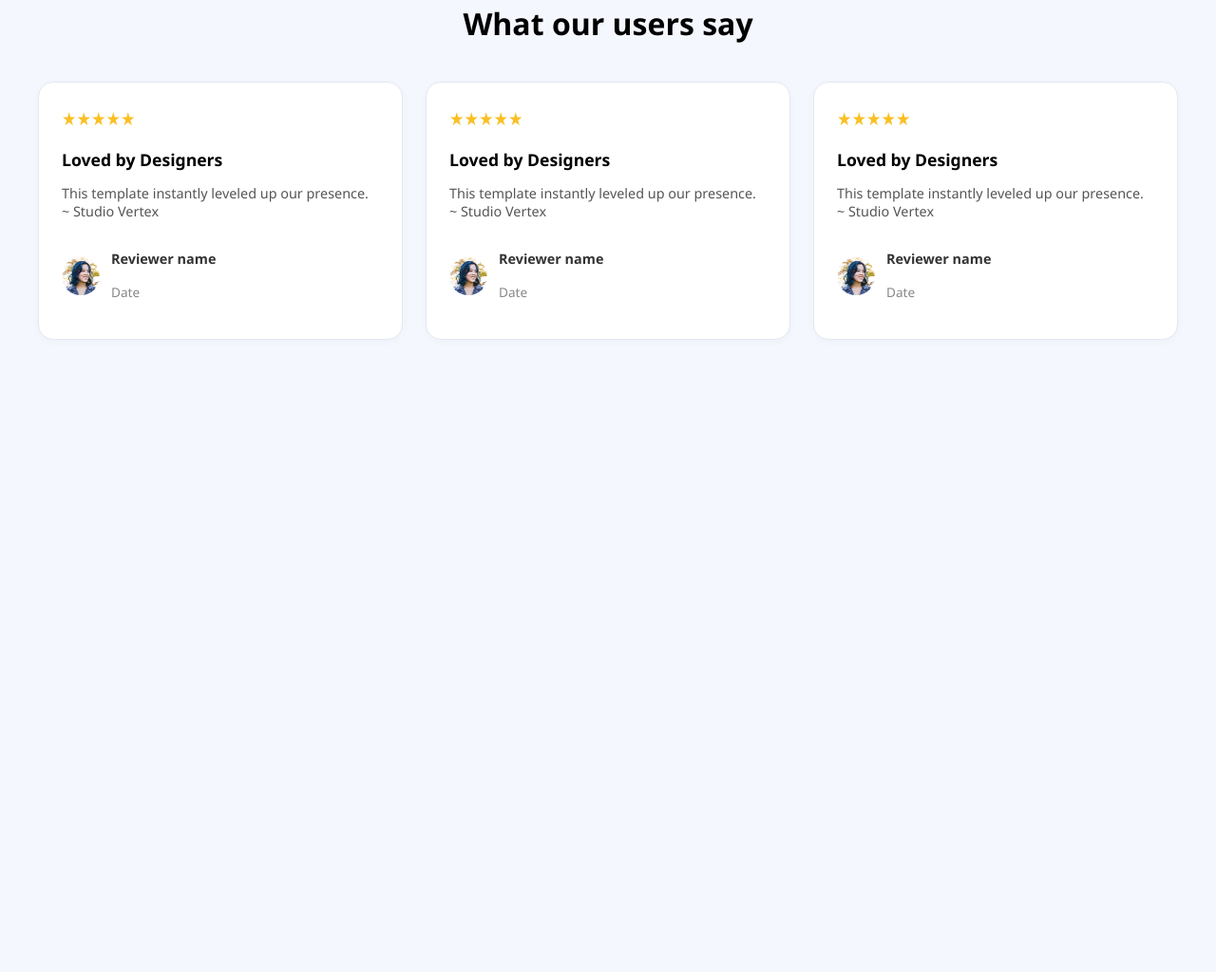
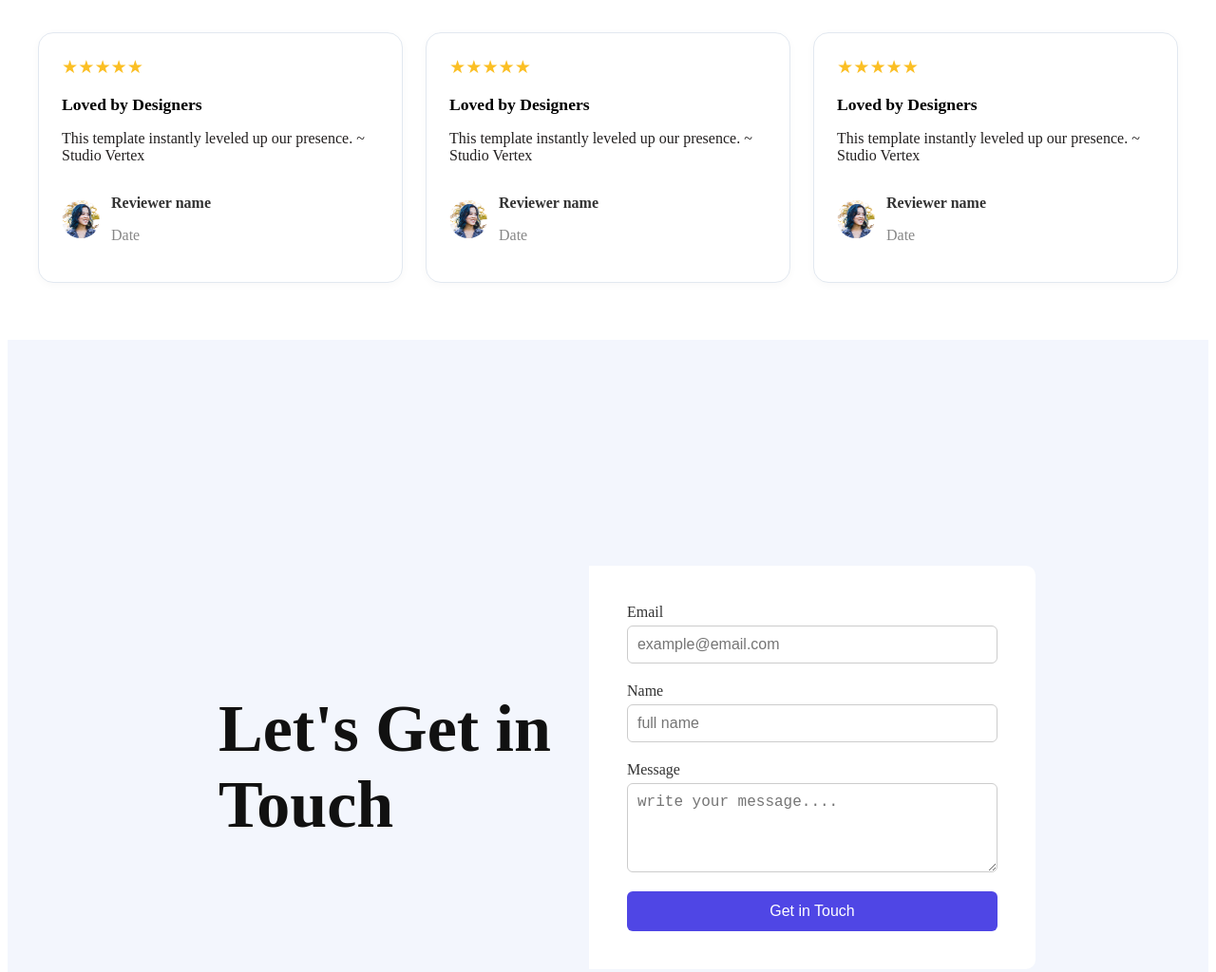
Before and after one commit to naeem8089/assignment-repo, a plain HTML site: page index.html in a window 1280 px wide. Shown: the part 1368-2392 px from the top of the page at 95% size. Before the commit the page ends 1786 px from the top, so only its background shows below. Drawn offline with Linux system fonts and the light colour scheme.

Commit message:
update something

```diff
--- a/index.html
+++ b/index.html
@@ -7,8 +7,8 @@
   <link rel="stylesheet" href="styles/asm.css">
 </head>
 <body>
- <header class="header1">
-    <nav class="nav1">
+  <header class="hero">
+    <nav class="navbar">
       <div class="logo">LOGO</div>
       <button class="signup-btn">Sign Up</button>
     </nav>
@@ -16,10 +16,9 @@
       <h1>Cool Dark UI Template for <br />Webflow Agencies!</h1>
       <button class="main-btn">Stay Focused</button>
     </div>
-  </header>
+  </header>
 
-
-   <main>
+  <main>
     <div class="body">
    <div class="section">
     <div class="text-content">
@@ -115,7 +114,36 @@
 
    <footer>
 
-   </footer>
+    <div class="body3">
+      <div class="container">
+    <div class="form-left">
+      <h1>Let's Get in<br>Touch</h1>
+    </div>
+    <div class="form-right">
+      <form>
+        <label for="email">Email</label>
+        <input type="email" id="email" placeholder="example@email.com" required>
+
+        <label for="name">Name</label>
+        <input type="text" id="name" placeholder="full name" required>
+
+        <label for="message">Message</label>
+        <textarea id="message" placeholder="write your message...." rows="4" required></textarea>
+
+        <button type="submit">Get in Touch</button>
+      </form>
+    </div>
+  </div>
+    </div>
+
+
+
+   </footer>
+
+
+
+
+
 
 
 
--- a/styles/asm.css
+++ b/styles/asm.css
@@ -1,21 +1,21 @@
-body {
+
+/*body {
   margin: 0;
   font-family: 'Segoe UI', Tahoma, Geneva, Verdana, sans-serif;
   background-color: #f5f7fe;
-}
+}*/
 
-.header1 {
-  background-image: url("../images/Hero-bg.png");
+.hero {
+  background-image: url("../images/Hero-bg.png"); /* background image with icons */
   background-size: cover;
   background-repeat: no-repeat;
   background-position: center;
-  max-height: 700px;
-  max-width: 1500px;
+  max-height: 900px;
   text-align: center;
   padding: 40px 20px;
 }
 
-.nav1 {
+.navbar {
   display: flex;
   justify-content: space-between;
   align-items: center;
@@ -23,7 +23,7 @@ body {
 }
 
 .logo {
-  font-size: 30px;
+  font-size: 40px;
   font-weight: bold;
   color: #4F46E5; /* Indigo */
 }
@@ -65,6 +65,7 @@ body {
       font-family: 'Segoe UI', sans-serif;
       background-color: #f7f9ff;
       color: #1e1e1e;
+      align-items: center;
     }
 
     .section {
@@ -171,12 +172,7 @@ body {
 
 
 
-    /*body {
-  margin: 0;
-  font-family: Arial, sans-serif;
-  background-color: #f8faff;
-  color: #333;
-}*/
+
 
 .hello1 {
   max-width: 1200px;
@@ -219,8 +215,7 @@ body {
 }
 
 .card123 p {
-  font-size: 0.9rem;
-  color: #555;
+  color: #221f1f;
   margin-bottom: 16px;
 }
 
@@ -242,6 +237,89 @@ body {
 }
 
 .reviewer .date {
-  font-size: 0.85rem;
   color: #888;
 }
+
+
+ .body3 {
+  background-color: #f3f6fd;
+  display: flex;
+  justify-content: center;
+  align-items: center;
+  height: 900px;
+}
+
+.container {
+  background-color: #fff;
+  display: flex;
+
+  max-width: 900px;
+  width: 100%;
+  border-radius: 10px;
+
+}
+
+.form-left {
+
+  background-color: #f3f6fd;
+  padding: 40px;
+  display: flex;
+  justify-content: center;
+  align-items: center;
+}
+
+.form-left h1 {
+  font-size: 70px;
+  font-weight: bold;
+  color: #111;
+
+}
+
+.form-right {
+  flex: 1;
+  padding: 40px;
+  background: none;
+}
+
+form {
+  display: flex;
+  flex-direction: column;
+}
+
+label {
+  margin-bottom: 5px;
+  font-weight: 500;
+  color: #333;
+}
+
+input,
+textarea {
+  margin-bottom: 20px;
+  padding: 10px;
+  border: 1px solid #ccc;
+  border-radius: 6px;
+  font-size: 16px;
+}
+
+input:focus,
+textarea:focus {
+  outline: none;
+  border-color: #6366f1;
+  box-shadow: 0 0 0 2px rgba(99, 102, 241, 0.2);
+}
+
+button {
+  padding: 12px;
+  background-color: #4f46e5;
+  color: #fff;
+  border: none;
+  border-radius: 6px;
+  font-size: 16px;
+  cursor: pointer;
+
+
+}
+
+button:hover {
+  background-color: #c3c3c6;
+}
```
